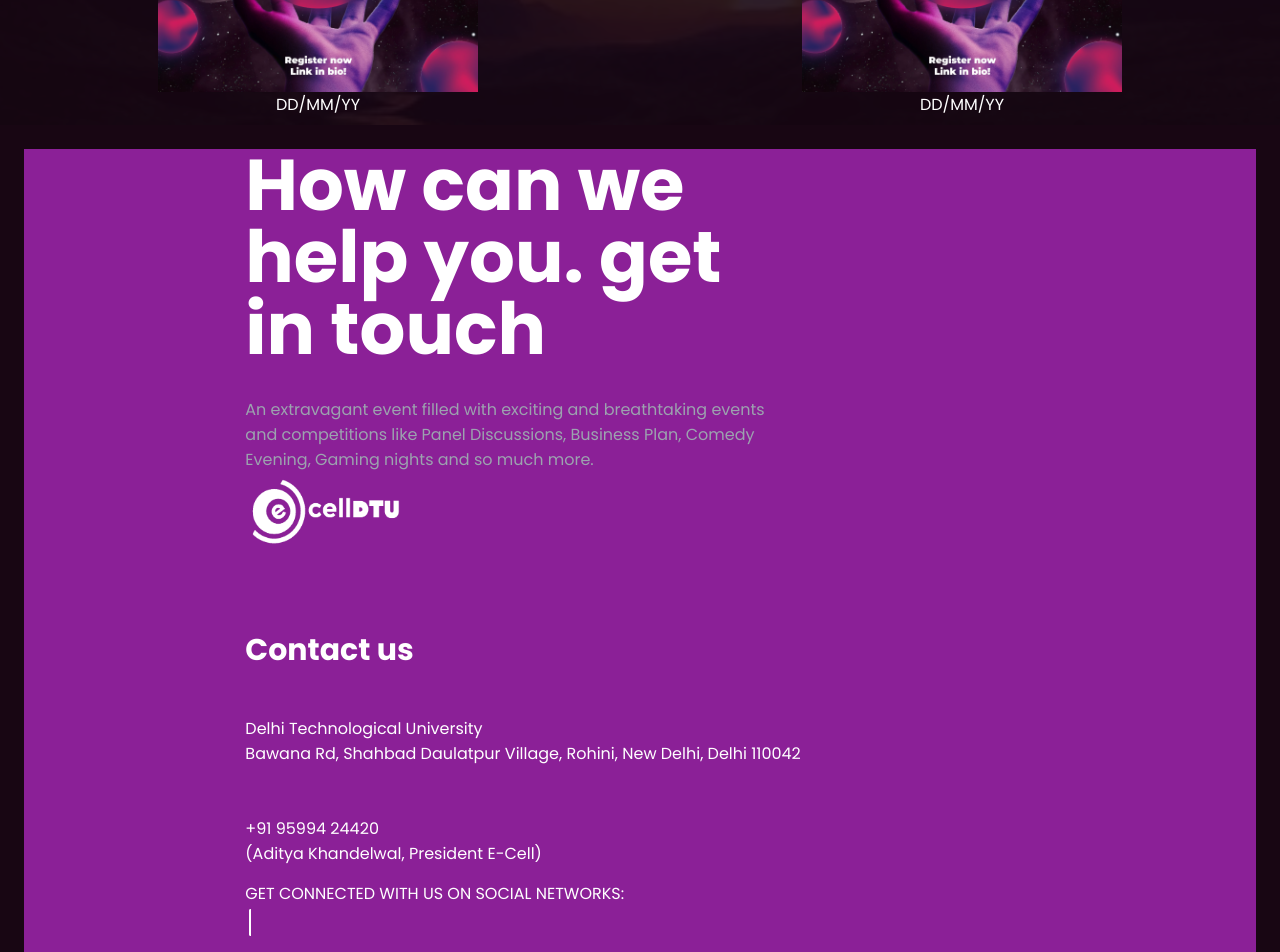
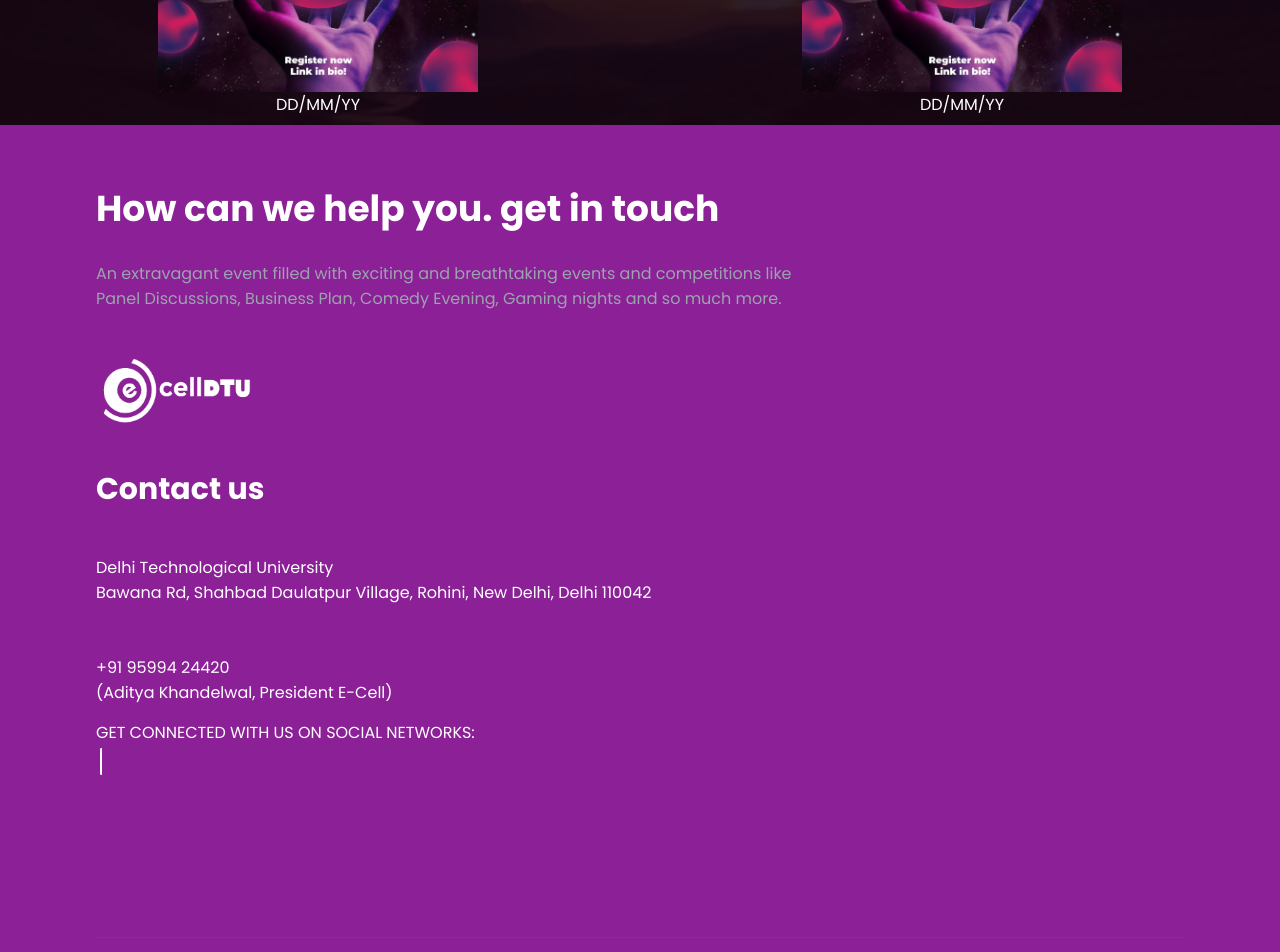
Before and after one commit to ecelldtu/esummit, a Next.js app: page / in a window 1280 px wide. Shown: the part 2560-3512 px from the top of the page. Built offline with nearby package versions, Linux system fonts and the light colour scheme.

Commit message:
changed footer dimensions

```diff
--- a/components/Footer.tsx
+++ b/components/Footer.tsx
@@ -1,57 +1,66 @@
-import React from 'react'
+import React from "react";
 
 export default function Footer() {
-  return (<>
-
-<div className="container px-6 pt-6">
-
-    <div className="flex justify-center mb-0">
-
-    </div>
-
-
-
+  return (
+    <>
+      <div className="container">
+        <div className="flex justify-center mb-0"></div>
 
         <div className="w-git  min-h-screen flex items-center justify-center bg-pink">
-
-        <div className="md:w-2/3 w-full px-4 text-white flex flex-col">
-            <div className="w-full text-7xl font-bold">
-
-                <h1 className="w-full md:w-2/3">How can we help you. get
-                    in touch</h1>
+          <div className="w-full px-24 text-white flex flex-col">
+            <div className="w-full text-4xl font-bold">
+              <h1 className="w-full pt-16">
+                How can we help you. get in touch
+              </h1>
             </div>
 
             <div className="flex mt-8 flex-col md:flex-row md:justify-between">
-                <p className="w-full md:w-2/3 text-gray-400">An extravagant event
-filled with exciting and
-breathtaking events and
-competitions like Panel
-Discussions, Business Plan,
-Comedy Evening, Gaming
-nights and so much more.</p>
-
-
+              <p className="w-full md:w-2/3 text-gray-400">
+                An extravagant event filled with exciting and breathtaking
+                events and competitions like Panel Discussions, Business Plan,
+                Comedy Evening, Gaming nights and so much more.
+              </p>
             </div>
- <div className="w-44 pt-6 md:pt-0 ml-right ">
-    <a href="https://ecelldtu.in/" className="flex items-center mb-4 sm:mb-0  hover:bg-black hover:bg-opacity-50">
-        <img src="./ecelltext.png" className="h-20 w-100 mr-3" alt="=Logo" />
+            <div className="w-44 pt-6 md:pt-0 ml-right my-10   ">
+              <a
+                href="https://ecelldtu.in/"
+                className="flex items-center mb-4 sm:mb-0  hover:bg-black hover:bg-opacity-50"
+              >
+                <img
+                  src="./ecelltext.png"
+                  className="h-20 w-100 mr-3 "
+                  alt="=Logo"
+                />
               </a>
             </div>
 
             <div className="flex flex-col">
-                <div className="flex mt-20 mb-12 flex-row justify-between">
+              <div className="flex mb-12 flex-row justify-between">
                 <div className="">
                   <h2 className="text-3xl font-bold mb-12">Contact us</h2>
                   <div className="flex flex-col">
-    <p className='text-poppins '>Delhi Technological University</p>
-    <p className='text-poppins '>Bawana Rd, Shahbad Daulatpur Village, Rohini, New Delhi, Delhi 110042</p>
-</div>  <br/><br/>
-+91 95994 24420 <br/>
+                    <p className="text-poppins ">
+                      Delhi Technological University
+                    </p>
+                    <p className="text-poppins ">
+                      Bawana Rd, Shahbad Daulatpur Village, Rohini, New Delhi,
+                      Delhi 110042
+                    </p>
+                  </div>
+                  <br />
+                  <br />
+                  +91 95994 24420 <br />
                   (Aditya Khandelwal, President E-Cell)
-                    <div className='text-white leading-normal uppercase  focus:outline-none   h-3 m-4 mx-auto '>Get connected with us on social networks:</div>
-
-      <a href="https://www.instagram.com/ecelldtu/" type="button" className="rounded-full border-2 border-white text-white leading-normal uppercase hover:bg-black hover:bg-opacity-1 focus:outline-none focus:ring-0 transition duration-150 ease-in-out w-9 h-9 m-1">
-        <svg aria-hidden="true"
+                  <div className="text-white leading-normal uppercase  focus:outline-none   h-3 m-4 mx-auto ">
+                    Get connected with us on social networks:
+                  </div>
+                  <a
+                    href="https://www.instagram.com/ecelldtu/"
+                    type="button"
+                    className="rounded-full border-2 border-white text-white leading-normal uppercase hover:bg-black hover:bg-opacity-1 focus:outline-none focus:ring-0 transition duration-150 ease-in-out w-9 h-9 m-1"
+                  >
+                    <svg
+                      aria-hidden="true"
                       focusable="false"
                       data-prefix="fab"
                       data-icon="instagram"
@@ -66,8 +75,13 @@ nights and so much more.</p>
                       ></path>
                     </svg>
                   </a>
-      <a href="https://www.facebook.com/ECellDTU/" type="button" className="rounded-full border-2 border-white text-white leading-normal uppercase hover:bg-black hover:bg-opacity-1 focus:outline-none focus:ring-0 transition duration-150 ease-in-out w-9 h-9 m-1">
-        <svg aria-hidden="true"
+                  <a
+                    href="https://www.facebook.com/ECellDTU/"
+                    type="button"
+                    className="rounded-full border-2 border-white text-white leading-normal uppercase hover:bg-black hover:bg-opacity-1 focus:outline-none focus:ring-0 transition duration-150 ease-in-out w-9 h-9 m-1"
+                  >
+                    <svg
+                      aria-hidden="true"
                       focusable="false"
                       data-prefix="fab"
                       data-icon="facebook-f"
@@ -82,12 +96,13 @@ nights and so much more.</p>
                       ></path>
                     </svg>
                   </a>
-
-
-
-
-      <a href="https://www.linkedin.com/company/ecelldtu/" type="button" className="rounded-full border-2 border-white text-white leading-normal uppercase hover:bg-black hover:bg-opacity-1 focus:outline-none focus:ring-0 transition duration-150 ease-in-out w-9 h-9 m-1">
-        <svg aria-hidden="true"
+                  <a
+                    href="https://www.linkedin.com/company/ecelldtu/"
+                    type="button"
+                    className="rounded-full border-2 border-white text-white leading-normal uppercase hover:bg-black hover:bg-opacity-1 focus:outline-none focus:ring-0 transition duration-150 ease-in-out w-9 h-9 m-1"
+                  >
+                    <svg
+                      aria-hidden="true"
                       focusable="false"
                       data-prefix="fab"
                       data-icon="linkedin-in"
@@ -102,37 +117,19 @@ nights and so much more.</p>
                       ></path>
                     </svg>
                   </a>
-
-
                 </div>
 
-
-
-
-
-
-
-
-
-
-
-
-
-                    <div className="flex flex-row space-x-8 items-center justify-between">
-
-
-
+                <div className="flex flex-row space-x-8 items-center justify-between"></div>
               </div>
 
-                </div>
-
-                <hr className="border-gray-600"/>
-                <p className="w-full text-center my-12 text-black bg-gradient-gray-100">Copyright © 2023 E-cell,DTU</p>
-
+              <hr className="border-gray-600" />
+              <p className="w-full text-center my-12 text-black bg-gradient-gray-100">
+                Copyright © 2023 E-cell,DTU
+              </p>
             </div>
           </div>
         </div>
       </div>
     </>
-  )
+  );
 }
```
Lines whose indentation alone changed are shown as unchanged.
